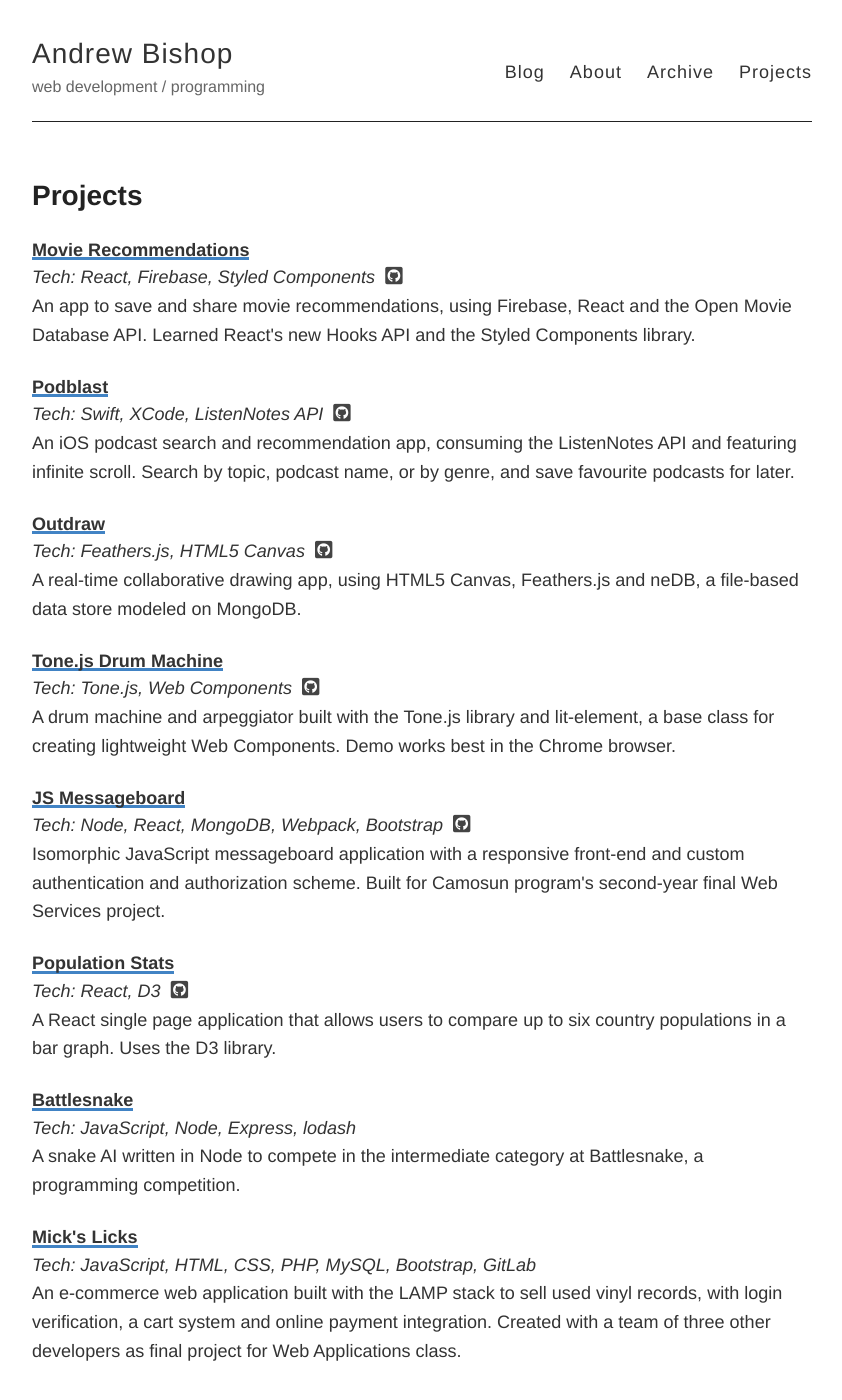
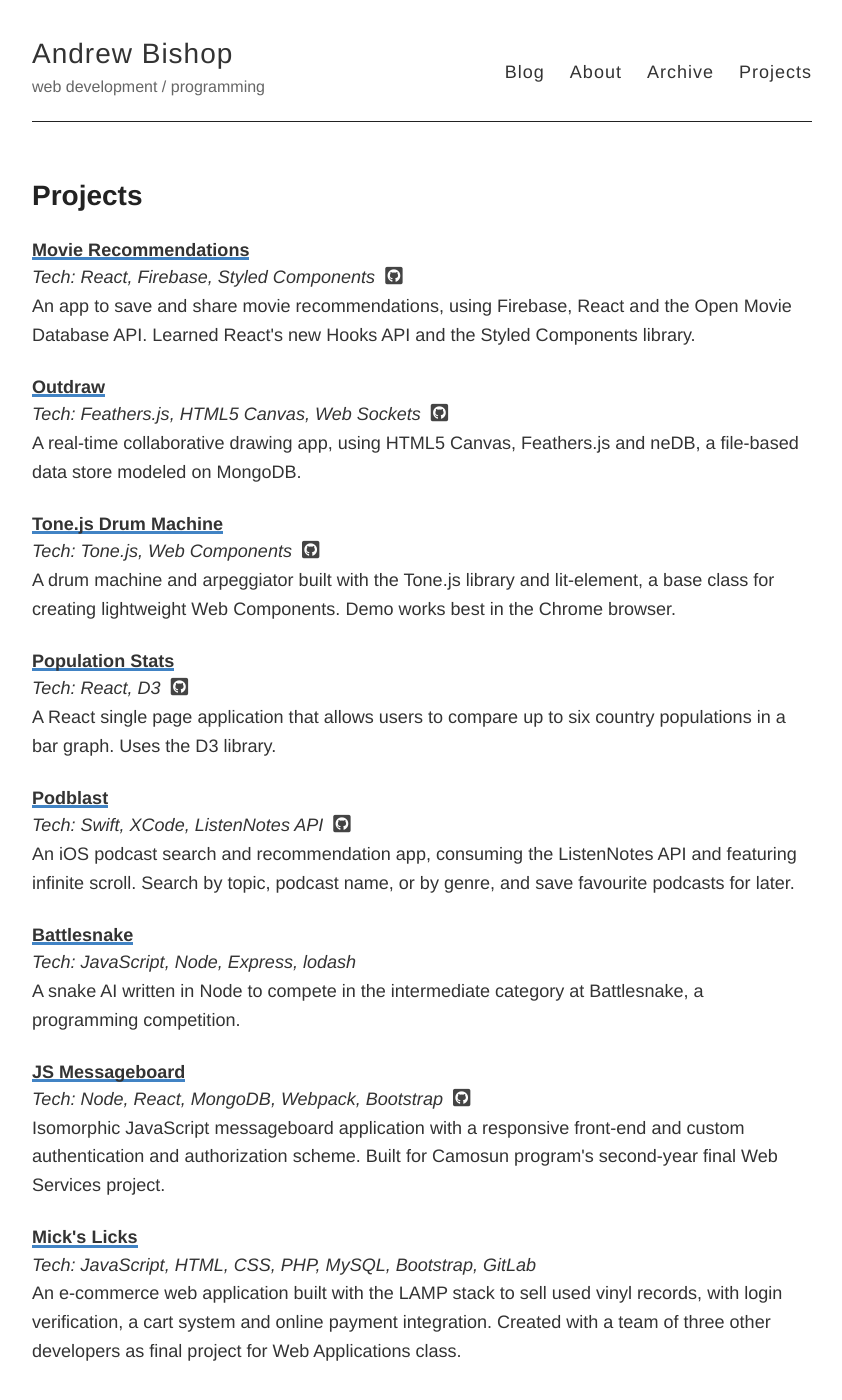
Before and after one commit to a-bishop/old_blog, a Jekyll site: the page built from projects.md, in a window 1280 px wide and 1400 px high. Shown: the whole window, without its empty margins (218-1060 px from the left). Built offline with Jekyll 4.4.1, drawn with Linux system fonts in a browser that asks for light colours; nearby versions of some CDN libraries.

Commit message:
Update projects

```diff
--- a/projects.md
+++ b/projects.md
@@ -138,30 +138,30 @@ permalink: /projects/
             <p class="italic">Tech: React, Firebase, Styled Components &nbsp;<a href="https://github.com/a-bishop/movies-to-watch"><i class="fab fa-github-square gitHubLink"></i></a></p>
             <p>An app to save and share movie recommendations, using Firebase, React and the Open Movie Database API. Learned React's new Hooks API and the Styled Components library.</p>
             <br>
-            <a href="https://github.com/a-bishop/podBlast" class="projectLink">Podblast</a>
-            <p class="italic">Tech: Swift, XCode, ListenNotes API &nbsp;<a href="https://github.com/a-bishop/podBlast"><i class="fab fa-github-square gitHubLink"></i></a></p>
-            <p>An iOS podcast search and recommendation app, consuming the ListenNotes API and featuring infinite scroll. Search by topic, podcast name, or by genre, and save favourite podcasts for later.</p>
-            <br>
             <a href="https://sandbox.abishop.me" class="projectLink">Outdraw</a>
-            <p class="italic">Tech: Feathers.js, HTML5 Canvas &nbsp;<a href="https://github.com/a-bishop/feathers-draw"><i class="fab fa-github-square gitHubLink"></i></a></p>
+            <p class="italic">Tech: Feathers.js, HTML5 Canvas, Web Sockets &nbsp;<a href="https://github.com/a-bishop/feathers-draw"><i class="fab fa-github-square gitHubLink"></i></a></p>
             <p>A real-time collaborative drawing app, using HTML5 Canvas, Feathers.js and neDB, a file-based data store modeled on MongoDB.</p>
             <br>
             <a href="https://andrewnbishop.com/drum-machine" class="projectLink">Tone.js Drum Machine</a>
             <p class="italic">Tech: Tone.js, Web Components &nbsp;<a href="https://github.com/a-bishop/drum-machine"><i class="fab fa-github-square gitHubLink"></i></a></p>
             <p>A drum machine and arpeggiator built with the Tone.js library and lit-element, a base class for creating lightweight Web Components. Demo works best in the Chrome browser.</p>
             <br>
-            <a href="https://js-messageboard.herokuapp.com/" class="projectLink" >JS Messageboard</a>
-            <p class="italic">Tech: Node, React, MongoDB, Webpack, Bootstrap &nbsp;<a href="https://github.com/a-bishop/js-msgboard"><i class="fab fa-github-square gitHubLink"></i></a></p>
-            <p>Isomorphic JavaScript messageboard application with a responsive front-end and custom authentication and authorization scheme. Built for Camosun program's second-year final Web Services project.</p>
-            <br>
             <a href="https://andrewnbishop.com/population-stats" class="projectLink">Population Stats</a>
             <p class="italic">Tech: React, D3 &nbsp;<a href="https://github.com/a-bishop/population-stats"><i class="fab fa-github-square gitHubLink"></i></a></p>
             <p>A React single page application that allows users to compare up to six country populations in a bar graph. Uses the D3 library.</p>
+            <br>
+            <a href="https://github.com/a-bishop/podBlast" class="projectLink">Podblast</a>
+            <p class="italic">Tech: Swift, XCode, ListenNotes API &nbsp;<a href="https://github.com/a-bishop/podBlast"><i class="fab fa-github-square gitHubLink"></i></a></p>
+            <p>An iOS podcast search and recommendation app, consuming the ListenNotes API and featuring infinite scroll. Search by topic, podcast name, or by genre, and save favourite podcasts for later.</p>
             <br>
             <a href="https://github.com/a-bishop/battlesnake-samuel" class="projectLink" >Battlesnake</a>
             <p class="italic">Tech: JavaScript, Node, Express, lodash &nbsp;</p>
             <p>A snake AI written in Node to compete in the intermediate category at Battlesnake, a programming competition.</p>
             <br>
+            <a href="https://js-messageboard.herokuapp.com/" class="projectLink" >JS Messageboard</a>
+            <p class="italic">Tech: Node, React, MongoDB, Webpack, Bootstrap &nbsp;<a href="https://github.com/a-bishop/js-msgboard"><i class="fab fa-github-square gitHubLink"></i></a></p>
+            <p>Isomorphic JavaScript messageboard application with a responsive front-end and custom authentication and authorization scheme. Built for Camosun program's second-year final Web Services project.</p>
+            <br>
             <a href="https://github.com/a-bishop/micks-licks" class="projectLink" >Mick's Licks</a>
             <p class="italic">Tech: JavaScript, HTML, CSS, PHP, MySQL, Bootstrap, GitLab &nbsp;</p>
             <p>An e-commerce web application built with the LAMP stack to sell used vinyl records, with login verification, a cart system and online payment integration. Created with a team of three other developers as final project for Web Applications class.</p>
```
